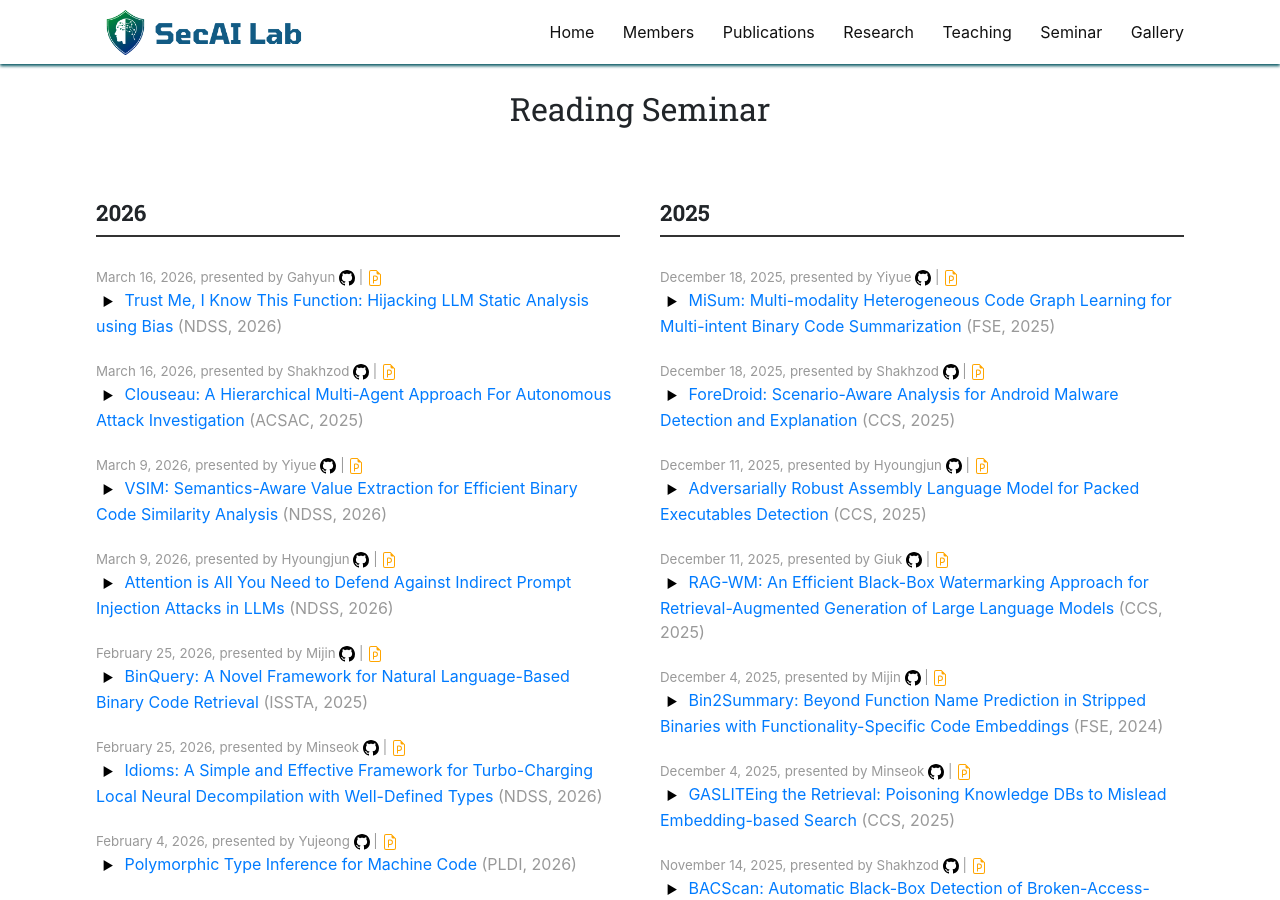
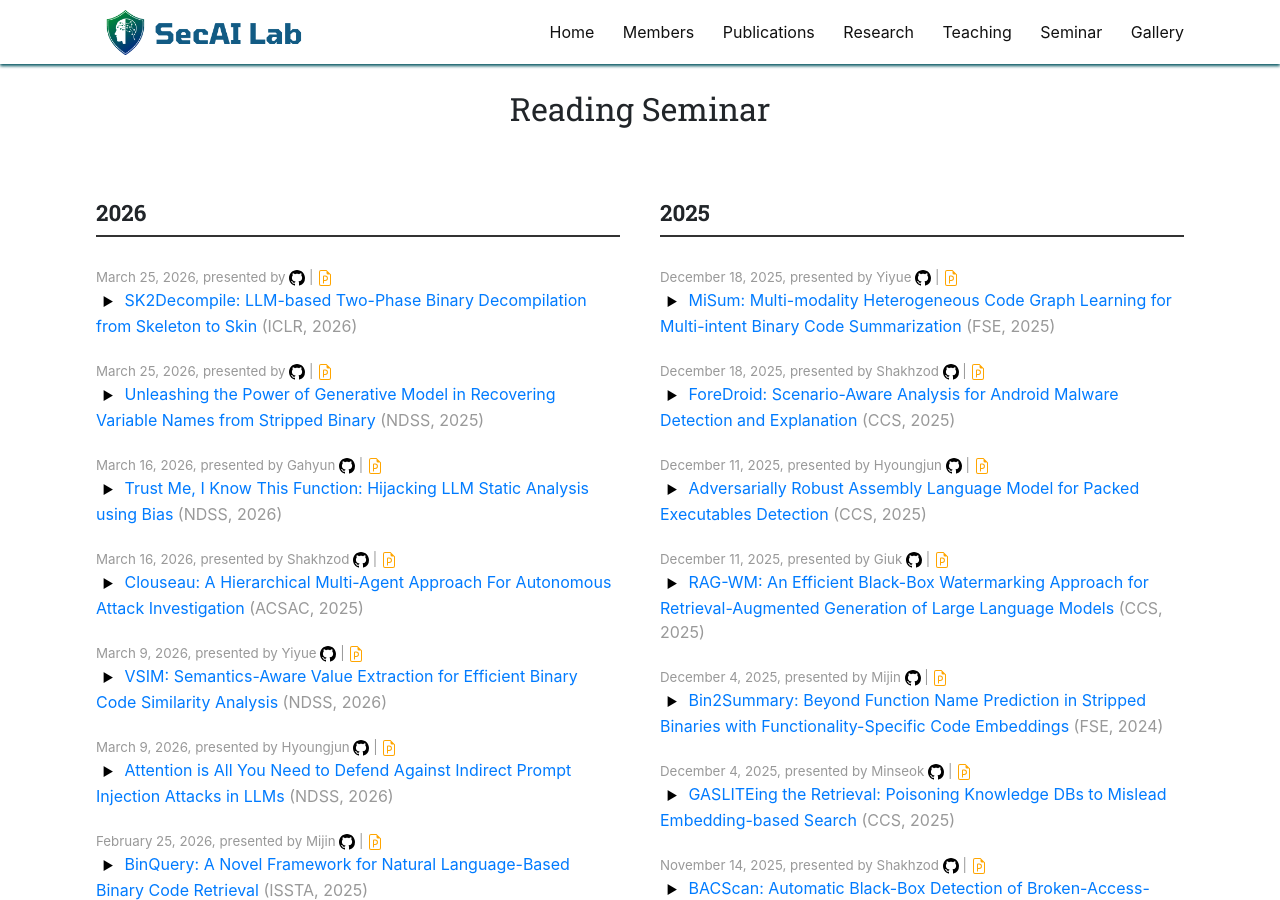
Before and after one commit to SecAI-Lab/secai-lab.github.io, a Jekyll site: the page built from pages/seminar.md, in a window 1280 px wide and 900 px high. Built offline with Jekyll 4.4.1, drawn with Linux system fonts in a browser that asks for light colours; nearby versions of some CDN libraries.

Commit message:
Add new entries
Added new readings related to generative models and LLMs, including titles, links, and discussions.

```diff
--- a/_data/readings.yml
+++ b/_data/readings.yml
@@ -1,3 +1,23 @@
+- title: "Unleashing the Power of Generative Model in Recovering Variable Names from Stripped Binary"
+  link: ""
+  ppt_link: ""
+  code_link: ""
+  presenter:
+  conference: NDSS
+  date: 2026.03.25
+  pub_year: 2025
+  discussion: "(Discussion)"
+
+- title: "SK2Decompile: LLM-based Two-Phase Binary Decompilation from Skeleton to Skin"
+  link: ""
+  ppt_link: ""
+  code_link: ""
+  presenter:
+  conference: ICLR
+  date: 2026.03.25
+  pub_year: 2026
+  discussion: "(Discussion)"
+
 - title: "Clouseau: A Hierarchical Multi-Agent Approach For Autonomous Attack Investigation"
   link: "https://ieeexplore.ieee.org/stamp/stamp.jsp?tp=&arnumber=11391875"
   ppt_link: "https://docs.google.com/presentation/d/17qUJZN8jJDGJo0QOX2QywNy6Zv-v_bRplVIl5xqUIic/edit?usp=sharing"
@@ -10,13 +30,13 @@
 
 - title: "Trust Me, I Know This Function: Hijacking LLM Static Analysis using Bias"
   link: "https://arxiv.org/pdf/2508.17361"
-  ppt_link: ""
+  ppt_link: "https://drive.google.com/file/d/1sipjPYa5aDp7gdVKKJUsDFjYQVRHf0FH/view?usp=drive_link"
   code_link: ""
   presenter: Gahyun
   conference: NDSS
   date: 2026.03.16
   pub_year: 2026
-  discussion: "(Discussion)"
+  discussion: "(Discussion) This paper identifies and exploits a critical vulnerability in LLM-based code analysis: an abstraction bias that causes models to overgeneralize familiar programming patterns and overlook small, meaningful bugs. Adversaries can exploit this blind spot to hijack the control flow of the LLM's interpretation with minimal edits and without affecting actual runtime behavior. They refer to this attack as a Familiar Pattern Attack (FPA)."
 
 - title: "Attention is All You Need to Defend Against Indirect Prompt Injection Attacks in LLMs"
   link: "https://www.ndss-symposium.org/wp-content/uploads/2026-f394-paper.pdf"
```
